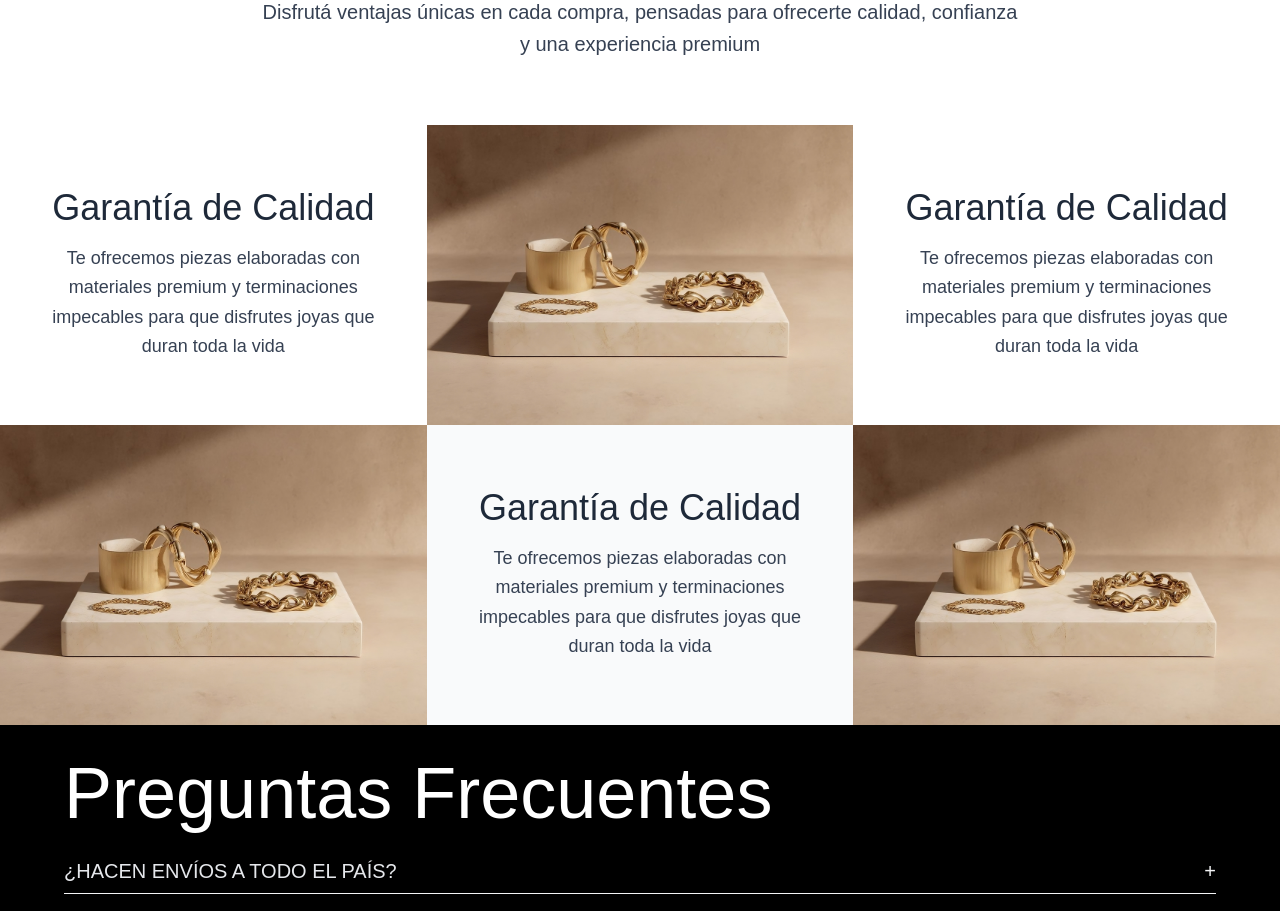
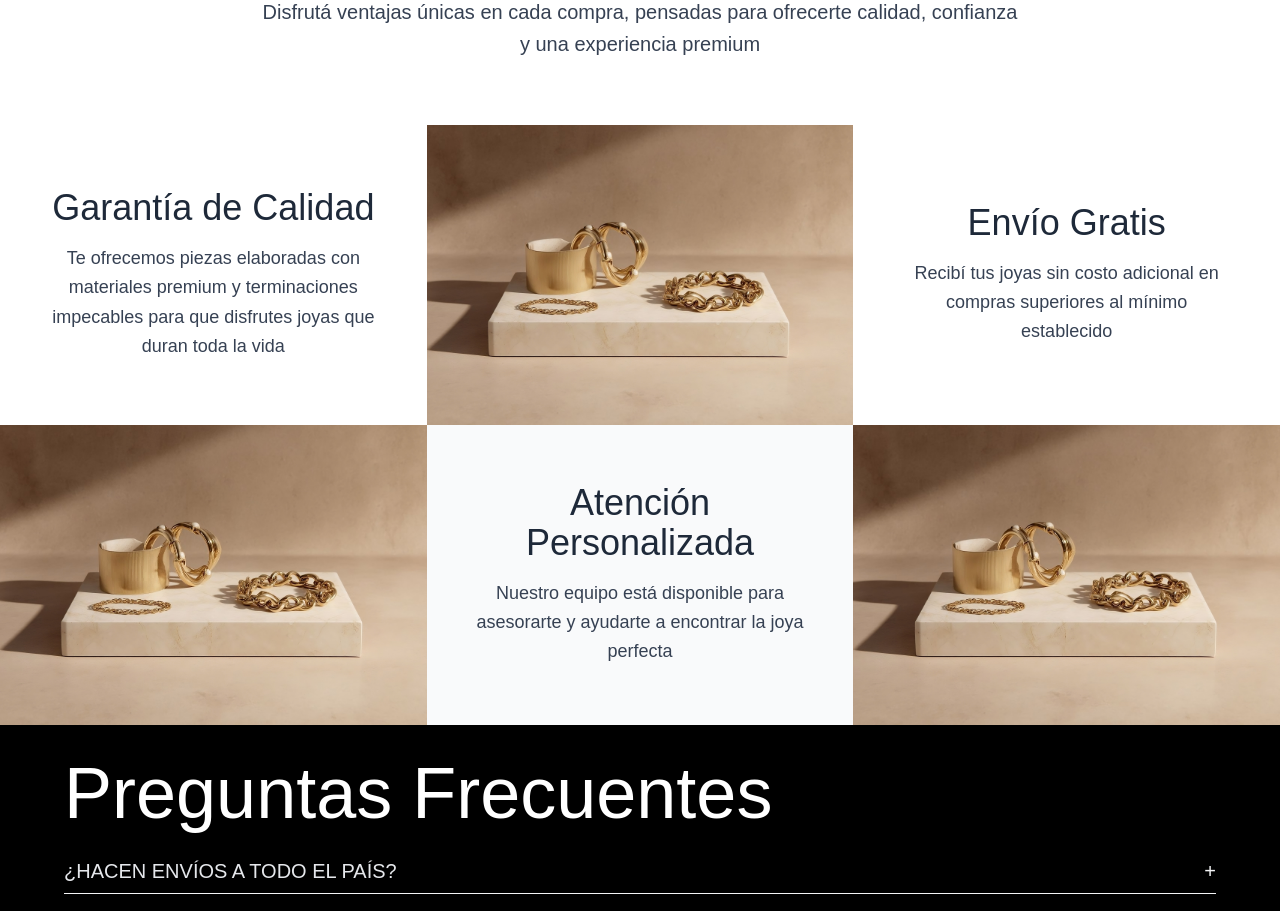
Before and after one commit to LeooQuipildor/Aurea-Ecommerce, a React (Vite) app in the folder client/: page /catalogo in a window 1280 px wide. Shown: the part 1220-2131 px from the top of the page. Built offline with nearby package versions, Linux system fonts and the light colour scheme; no server answers; a web font is replaced by a local one.

Commit message:
Responsive listo de la pagina catalogo en todos los dispositivos

```diff
--- a/client/src/pages/CatalogPage.jsx
+++ b/client/src/pages/CatalogPage.jsx
@@ -87,7 +87,7 @@ const CatalogPage = () => {
             </div>
 
             {/* Cards de Filtro - 4 categorías */}
-            <div className="grid grid-cols-2 md:grid-cols-4 gap-4">
+            <div className="grid grid-cols-4 gap-4">
               {[
                 { name: "COLLARES", image: "/images/hero.jpeg" },
                 { name: "ANILLOS", image: "/images/hero.jpeg" },
@@ -125,12 +125,12 @@ const CatalogPage = () => {
       <section className="max-w-7xl mx-auto px-4 py-16">
         {/* Título y Filtros */}
         <div className="mb-12">
-          <h2 className="font-thin text-6xl md:text-7xl text-gray-800 mb-8 uppercase">
+          <h2 className="font-thin text-6xl md:text-7xl text-gray-800 mb-8 uppercase text-center md:text-left">
             Todos nuestros productos
           </h2>
 
           {/* Filtros */}
-          <div className="flex flex-col md:flex-row justify-between items-center gap-4 border-b border-gray-200 pb-6">
+          <div className="flex flex-col md:flex-row justify-between items-start md:items-center gap-4 border-b border-gray-200 pb-6">
             {/* Dropdown de Categorías */}
             <div className="relative" ref={dropdownRef}>
               <button
@@ -239,10 +239,19 @@ const CatalogPage = () => {
             </p>
           </div>
 
-          {/* Grid 3x2 */}
-          <div className="grid grid-cols-1 md:grid-cols-3 md:grid-rows-2 gap-0">
-            {/* Fila 1, Col 1: Texto */}
-            <div className="flex items-center justify-center p-8 md:p-12">
+          {/* Grid: 2 columnas en móvil, 3x2 en desktop */}
+          <div className="grid grid-cols-2 md:grid-cols-3 md:grid-rows-2 gap-0">
+            {/* Móvil Fila 1: Foto (izq) - Desktop Fila 1 Col 2: Imagen */}
+            <div className="overflow-hidden md:order-2">
+              <img
+                src="/images/hero.jpeg"
+                alt="Garantía de Calidad"
+                className="w-full h-full object-cover min-h-[300px]"
+              />
+            </div>
+
+            {/* Móvil Fila 1: Texto (der) - Desktop Fila 1 Col 1: Texto */}
+            <div className="flex items-center justify-center p-8 md:p-12 md:order-1">
               <div className="text-center max-w-sm">
                 <h3 className="font-light-semibold text-2xl md:text-4xl mb-4 text-gray-800">
                   Garantía de Calidad
@@ -255,31 +264,21 @@ const CatalogPage = () => {
               </div>
             </div>
 
-            {/* Fila 1, Col 2: Imagen */}
-            <div className="overflow-hidden">
-              <img
-                src="/images/hero.jpeg"
-                alt="Garantía de Calidad"
-                className="w-full h-full object-cover min-h-[300px]"
-              />
-            </div>
-
-            {/* Fila 1, Col 3: Texto */}
-            <div className="flex items-center justify-center p-8 md:p-12">
+            {/* Móvil Fila 2: Texto (izq) - Desktop Fila 1 Col 3: Texto */}
+            <div className="flex items-center justify-center p-8 md:p-12 md:order-3">
               <div className="text-center max-w-sm">
                 <h3 className="font-light-semibold text-2xl md:text-4xl mb-4 text-gray-800">
-                  Garantía de Calidad
+                  Envío Gratis
                 </h3>
                 <p className="text-gray-700 text-xs md:text-lg leading-relaxed">
-                  Te ofrecemos piezas elaboradas con materiales premium y
-                  terminaciones impecables para que disfrutes joyas que duran
-                  toda la vida
+                  Recibí tus joyas sin costo adicional en compras superiores al
+                  mínimo establecido
                 </p>
               </div>
             </div>
 
-            {/* Fila 2, Col 1: Imagen */}
-            <div className="overflow-hidden">
+            {/* Móvil Fila 2: Foto (der) - Desktop Fila 2 Col 1: Imagen */}
+            <div className="overflow-hidden md:order-4">
               <img
                 src="/images/hero.jpeg"
                 alt="Envío Gratis"
@@ -287,27 +286,26 @@ const CatalogPage = () => {
               />
             </div>
 
-            {/* Fila 2, Col 2: Texto */}
-            <div className="flex items-center justify-center p-8 md:p-12 bg-gray-50">
-              <div className="text-center max-w-sm">
-                <h3 className="font-light-semibold text-2xl md:text-4xl mb-4 text-gray-800">
-                  Garantía de Calidad
-                </h3>
-                <p className="text-gray-700 text-xs md:text-lg leading-relaxed">
-                  Te ofrecemos piezas elaboradas con materiales premium y
-                  terminaciones impecables para que disfrutes joyas que duran
-                  toda la vida
-                </p>
-              </div>
-            </div>
-
-            {/* Fila 2, Col 3: Imagen */}
-            <div className="overflow-hidden">
+            {/* Móvil Fila 3: Foto (izq) - Desktop Fila 2 Col 3: Imagen */}
+            <div className="overflow-hidden md:order-6">
               <img
                 src="/images/hero.jpeg"
                 alt="Garantía de por Vida"
                 className="w-full h-full object-cover min-h-[300px]"
               />
+            </div>
+
+            {/* Móvil Fila 3: Texto (der) - Desktop Fila 2 Col 2: Texto */}
+            <div className="flex items-center justify-center p-8 md:p-12 bg-gray-50 md:order-5">
+              <div className="text-center max-w-sm">
+                <h3 className="font-light-semibold text-2xl md:text-4xl mb-4 text-gray-800">
+                  Atención Personalizada
+                </h3>
+                <p className="text-gray-700 text-xs md:text-lg leading-relaxed">
+                  Nuestro equipo está disponible para asesorarte y ayudarte a
+                  encontrar la joya perfecta
+                </p>
+              </div>
             </div>
           </div>
         </div>
```
